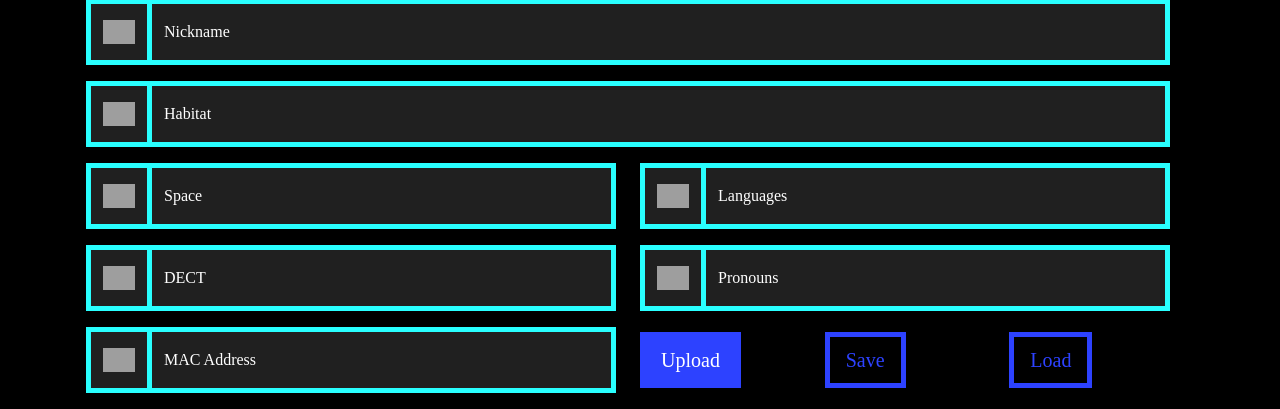
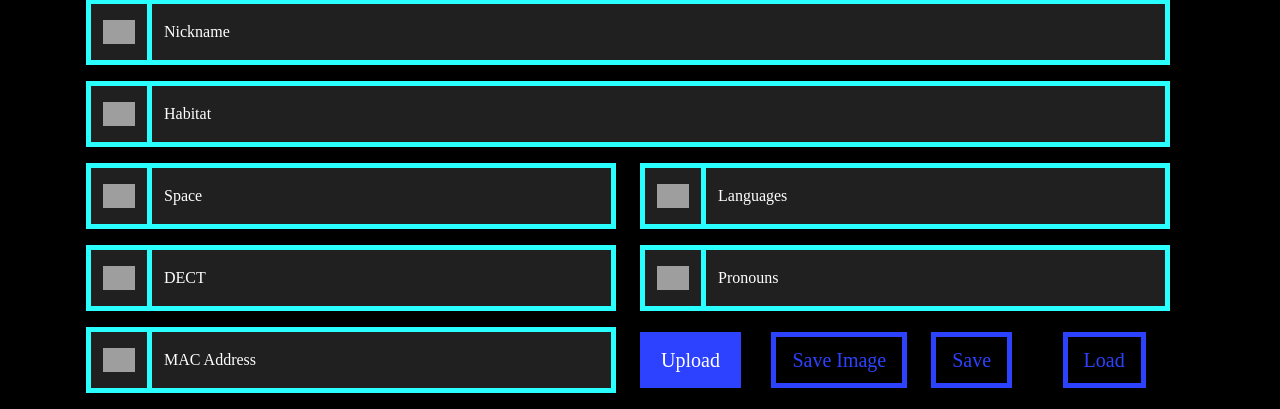
Before and after one commit to Chaostreff-Potsdam/zonen-tags, a Flask app: page / in a window 1280 px wide. Shown: the part 656-1065 px from the top of the page. Run offline with Flask 3, Linux system fonts and the light colour scheme; parts of the project's set-up code (start-up, migrations or seed data) failed here and were passed over; some libraries are stand-ins or nearby versions; some web fonts are replaced; grey boxes are pictures that could not be loaded.

Commit message:
img download

```diff
--- a/tag_configurator/static/script.js
+++ b/tag_configurator/static/script.js
@@ -13,6 +13,16 @@ $("#save_button").on("click", function () {
     download_link.attr("href", "data:text/json;charset=utf-8," +
      encodeURIComponent(JSON.stringify(formData)));
     download_link.attr("download", formData.nickname + ".json");
+    download_link[0].click();
+});
+
+
+$("#save_image_button").on("click", function () {
+    let formData = getFormData($("#form"));
+    let image_link = $("#example").attr("src");
+    let download_link = $("#jpg_download");
+    download_link.attr("href", image_link);
+    download_link.attr("download", formData.nickname + ".jpg");
     download_link[0].click();
 });
 
--- a/tag_configurator/templates/index.html
+++ b/tag_configurator/templates/index.html
@@ -71,14 +71,20 @@
                                 <span class="input-group-text"><img src="static/icons/pin.png" alt="pin.png"></span>
                                 <div class="form-floating">
                                     <input type="text" class="form-control form-control-lg" id="mac_address"
-                                        name="mac_address" placeholder="Enter your MAC address" required>
+                                        name="mac_address" placeholder="Enter your MAC address" value="{{ mac }}" required>
                                     <label for="mac_address" class="form-label">MAC Address</label>
                                 </div>
                             </div>
                         </div>
-                        <div class="col-md-2 d-flex align-items-center">
+                        <div class="col d-flex align-items-center">
                             <div class="input-group mb-3">
                                 <button id="upload_button" type="button" class="btn btn-primary btn-lg">Upload</button>
+                            </div>
+                        </div>
+                        <div class="col d-flex align-items-center">
+                            <div class="input-group mb-3">
+                                <button id="save_image_button" type="button" class="btn btn-secondary btn-lg">Save&nbsp;Image</button>
+                                <a id="jpg_download" style="display: none;"></a>
                             </div>
                         </div>
                         <div class="col d-flex align-items-center">
```
Also changed, not shown: 1 other file.
